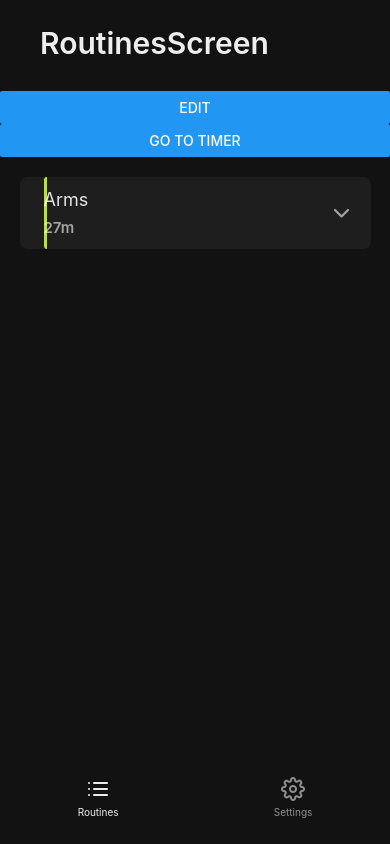
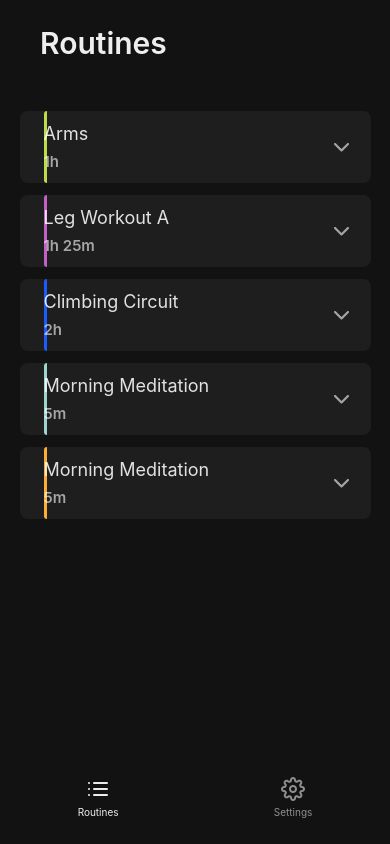
Before and after one commit to C-Advait/Circuits-iOS, a React Native app: screen / in a window 390 px wide. Built offline with nearby package versions, Linux system fonts and the light colour scheme.

Commit message:
Finalize demo

```diff
--- a/app/components/RoutineCard.js
+++ b/app/components/RoutineCard.js
@@ -1,5 +1,5 @@
 import React, { useState } from "react";
-import { View, Text, StyleSheet, TouchableOpacity } from "react-native";
+import { View, Text, StyleSheet, TouchableOpacity, Alert } from "react-native";
 import { useTheme } from "../contexts/ThemeContext";
 import { Feather, Ionicons, MaterialCommunityIcons } from "@expo/vector-icons";
 import {
@@ -9,13 +9,16 @@ import {
 import { IconButton } from "./buttons";
 import RoutineActionButton from "./buttons/RoutineActionButton";
 import formatDuration from "../utilities/formatDuration";
+import { useNavigation } from "@react-navigation/native";
+import routes from "../navigation/routes";
 
-const RoutineCard = ({
+function RoutineCard({
   accentColour,
   duration, // In seconds
   title,
-}) => {
+}) {
   const [isExpanded, setIsExpanded] = useState(false);
+  const navigation = useNavigation();
   const { theme } = useTheme();
   const styles = getStyles(theme);
 
@@ -54,14 +57,14 @@ const RoutineCard = ({
           <View style={styles.buttonContainer}>
             <RoutineActionButton
               title="Start"
-              onPress={() => console.log("start")}
+              onPress={() => navigation.navigate(routes.TIMER_SCREEN)}
               iconName="play-outline"
               IconFamily={Ionicons}
               foregroundColour={theme.text87}
             />
             <RoutineActionButton
               title="Edit"
-              onPress={() => console.log("edit")}
+              onPress={() => navigation.navigate(routes.ROUTINE_EDIT_SCREEN)}
               iconName="edit-2"
               IconFamily={Feather}
               foregroundColour={theme.text87}
@@ -70,14 +73,14 @@ const RoutineCard = ({
               iconName="trash-can-outline"
               IconFamily={MaterialCommunityIcons}
               foregroundColour={theme.danger}
-              onPress={() => console.log("delete")}
+              onPress={() => Alert.alert("Delete", "Delete")}
             />
           </View>
         </>
       ) : null}
     </View>
   );
-};
+}
 
 const getStyles = (theme) =>
   StyleSheet.create({
--- a/app/screens/RoutinesScreen.js
+++ b/app/screens/RoutinesScreen.js
@@ -16,20 +16,32 @@ function RoutinesScreen() {
 
   return (
     <Screen>
-      <Header>RoutinesScreen</Header>
-      <Button
-        title={"Edit"}
-        onPress={() => navigation.navigate(routes.ROUTINE_EDIT_SCREEN)}
-      />
-      <Button
-        title={"Go to timer"}
-        onPress={() => navigation.navigate(routes.TIMER_SCREEN)}
-      />
-      <View style={{ padding: "5%" }}>
+      <Header>Routines</Header>
+      <View style={{ padding: "5%", gap: 12 }}>
         <RoutineCard
           accentColour={theme.accentGreen}
           title="Arms"
-          duration={1634}
+          duration={3600}
+        />
+        <RoutineCard
+          accentColour={theme.accentPurple}
+          title="Leg Workout A"
+          duration={5100}
+        />
+        <RoutineCard
+          accentColour={theme.accentDarkBlue}
+          title="Climbing Circuit"
+          duration={7200}
+        />
+        <RoutineCard
+          accentColour={theme.accentLightBlue}
+          title="Morning Meditation"
+          duration={300}
+        />
+        <RoutineCard
+          accentColour={theme.accentOrange}
+          title="Morning Meditation"
+          duration={300}
         />
       </View>
     </Screen>
--- a/app/utilities/formatDuration.js
+++ b/app/utilities/formatDuration.js
@@ -7,6 +7,9 @@ export default function formatDuration(seconds) {
   } else {
     let hours = Math.floor(seconds / 3600);
     let minutes = Math.round((seconds % 3600) / 60);
+    if (minutes === 0) {
+      return `${hours}h`;
+    }
     return `${hours}h ${minutes}m`;
   }
 }
```
